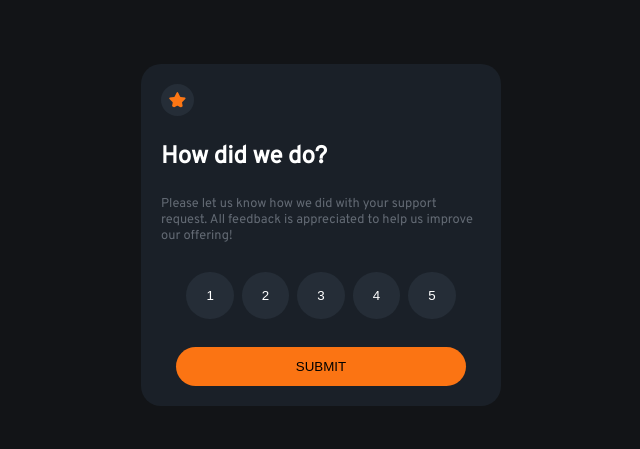
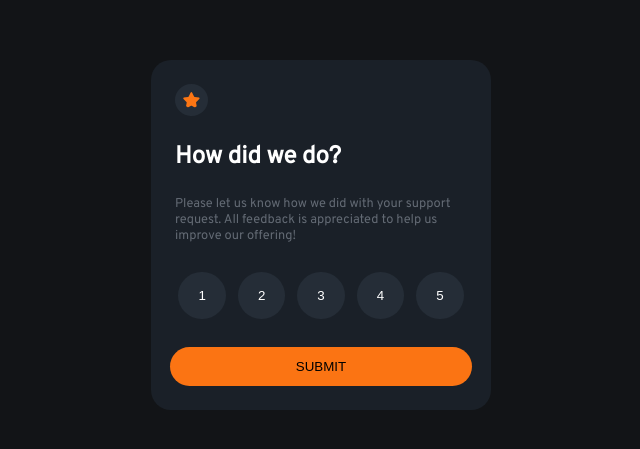
Before and after one commit to Alpha56Aderick/RATING-PAGE, a plain HTML site: page index.html in a window 1280 px wide. Shown: the part 185-634 px from the top of the page, without its empty margins (319-959 px from the left). Drawn offline with Linux system fonts and the light colour scheme.

Commit message:
design match-up

```diff
--- a/index.css
+++ b/index.css
@@ -24,9 +24,9 @@ body{
     justify-content: flex-start;
     align-items: center;
     width: 100%;
-    padding: 1.25rem;
+    padding: 1.5rem;
     gap:1rem;
-    max-width: 360px;
+    max-width: 340px;
 }
 p{
   font-size: 0.8rem;
@@ -49,9 +49,9 @@ p{
 }
 .rating-buttons{
     display: flex;
-    justify-content: center;
+    justify-content: flex-start;
     align-items: center;
-    gap: 0.5rem;
+    gap: 0.75rem;
     padding: 0.5rem;
 }
 .rate{
@@ -70,6 +70,7 @@ p{
     background-color: hsl(25, 97%, 53%);
     border-radius: 45px;
     border: none;
+    width:100%;
 }
 .submit-button:hover{
     background-color: hsl(0, 100%, 100%);;
```
